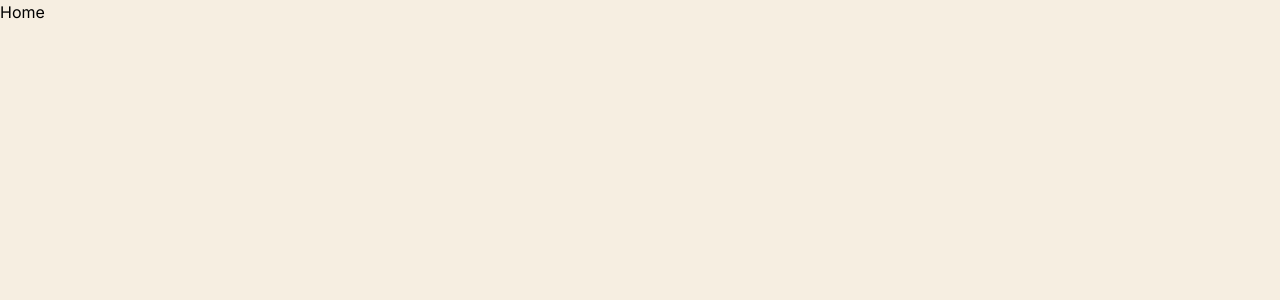
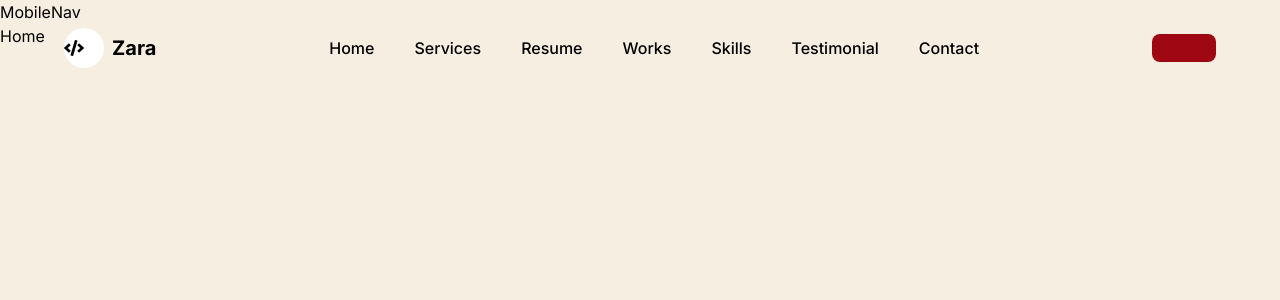
Before and after one commit to ZaraF26/Zara-Portfolio, a Next.js app: page / in a window 1280 px wide. Shown: the top 300 px of the page. Built offline with nearby package versions, Linux system fonts and the light colour scheme.

Commit message:
half way through the nav bar

```diff
--- a/app/about/team/[name]/page.tsx
+++ /dev/null
@@ -1,7 +0,0 @@
-import React from 'react';
-
-const TeamDetailsPage = () => {
-  return <div className='text-black text-5xl'>Team member details page</div>
-};
-
-export default TeamDetailsPage;
--- a/app/layout.tsx
+++ b/app/layout.tsx
@@ -13,6 +13,7 @@
 };
 
 import { Analytics } from "@vercel/analytics/next"
+import ResponsiveNav from "@/components/Home/Navbar/ResponsiveNav";
 
 export default function RootLayout({
   children,
@@ -22,8 +23,8 @@
   return (
     <html lang="en">
       <body
-        className={`${font.className} antialiased bg-[#F6EEE1]`}
-      >
+        className={`${font.className} antialiased bg-[#F6EEE1]`}>
+          <ResponsiveNav/>
         {children}
         <Analytics/>
       </body>
--- /dev/null
+++ b/components/Home/Navbar/MobileNav.tsx
@@ -0,0 +1,8 @@
+import React from 'react';
+
+const MobileNav = () => {
+  return <div>MobileNav</div>
+
+};
+
+export default MobileNav;
--- /dev/null
+++ b/components/Home/Navbar/Nav.tsx
@@ -0,0 +1,41 @@
+import {NavLinks} from '@/constant/constant';
+import React from 'react';
+import { FaCode } from "react-icons/fa";
+import Link from 'next/link';
+
+
+const Nav = () => {
+  return (
+  <div className='transition-all duration-200 h-[12vh] z-[10000] fixed w-full'>
+    <div className='flex items-center h-full justify-between w-[90%] mx-auto'>
+        {/* LOGO */}
+        <div className='flex items-center space-x-2'>
+          <div className='w-10 h-10 bg-white rounded-full flex items-centre justify-center flex-col'>
+            <FaCode className='w-5 h-5 text-black'/>
+       </div>
+          <h1 className='text-xl hidden sm:block mdtext-2xl text-black font-bold'>Zara</h1>
+     </div>
+     {/* navlinks */}
+    <div className='hidden lg:flex items-center space-x-10'>
+        {NavLinks.map((link)=> {
+           return (
+           <Link key={link.id}
+           href={link.url}
+           className="text-base hover:text-red-800 text-black font-medium transition-all duration-200" >
+
+                <p>{link.label}</p>
+           </Link>
+        );
+        })}
+    </div>
+    {/* buttons*/}
+<div className='flex items-center space-x-4'>
+    {/*CV BUtton*/}
+    <button className='px-8 py-3.5 text-sm cursor-pointer rounded-lg bg-red-800 hover:bg-red-800'></button>
+</div>
+    </div>
+  </div>
+    );
+};
+
+export default Nav;
--- /dev/null
+++ b/components/Home/Navbar/ResponsiveNav.tsx
@@ -0,0 +1,13 @@
+import React from 'react';
+import Nav from "./Nav";
+import MobileNav from "./MobileNav";
+
+
+const ResponsiveNav = () => {
+  return <div>
+    <Nav/>
+    <MobileNav />
+  </div>
+};
+
+export default ResponsiveNav;
--- /dev/null
+++ b/constant/constant.ts
@@ -0,0 +1,43 @@
+export const NavLinks =[
+    {
+        id:1,
+        url:"#",
+        label: "Home",
+    },
+
+     {
+        id:2,
+        url:"#",
+        label: "Services",
+    },
+
+     {
+        id:3,
+        url:"#",
+        label: "Resume",
+    },
+
+     {
+        id:4,
+        url:"#",
+        label: "Works",
+    },
+
+     {
+        id:5,
+        url:"#",
+        label: "Skills",
+    },
+
+     {
+        id:6,
+        url:"#",
+        label: "Testimonial",
+    },
+
+     {
+        id:7,
+        url:"#",
+        label: "Contact",
+    },
+]
```
